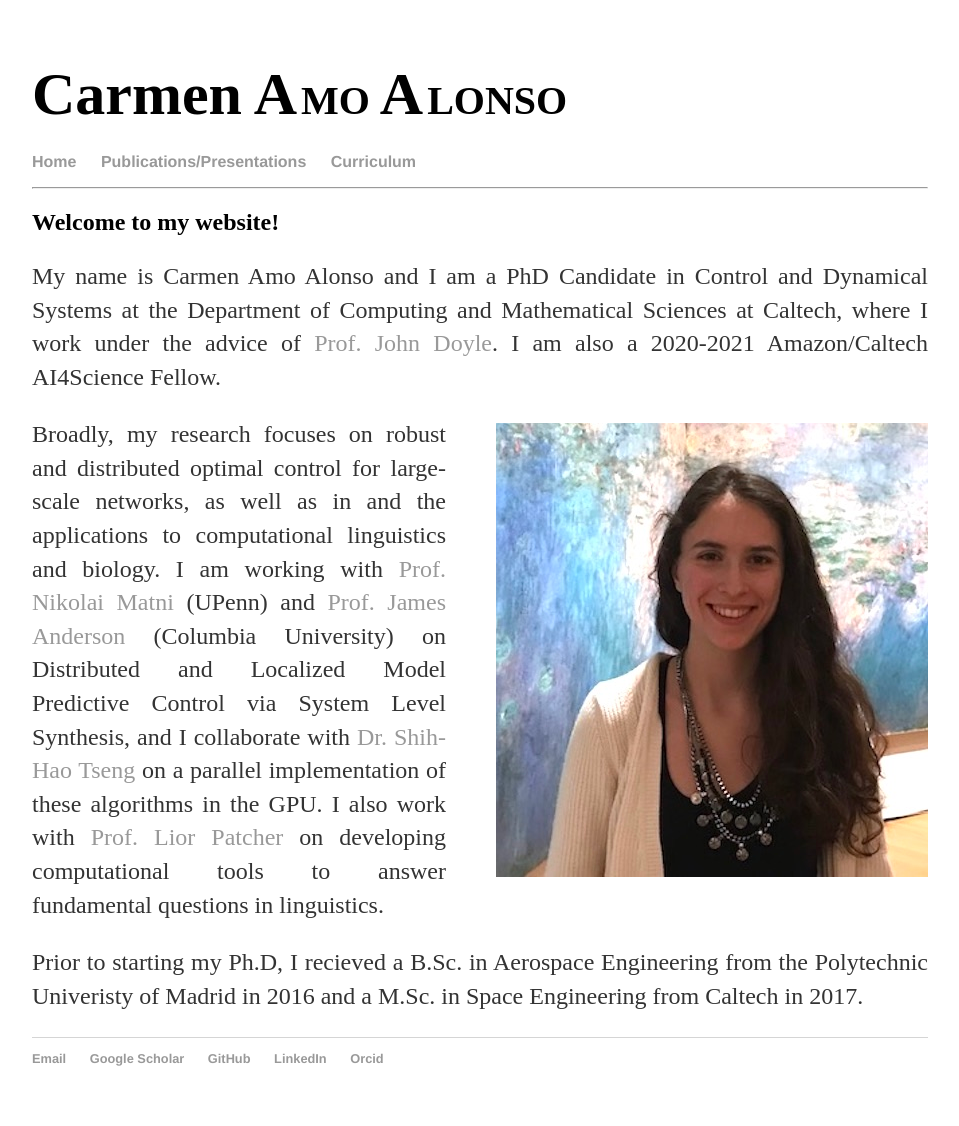
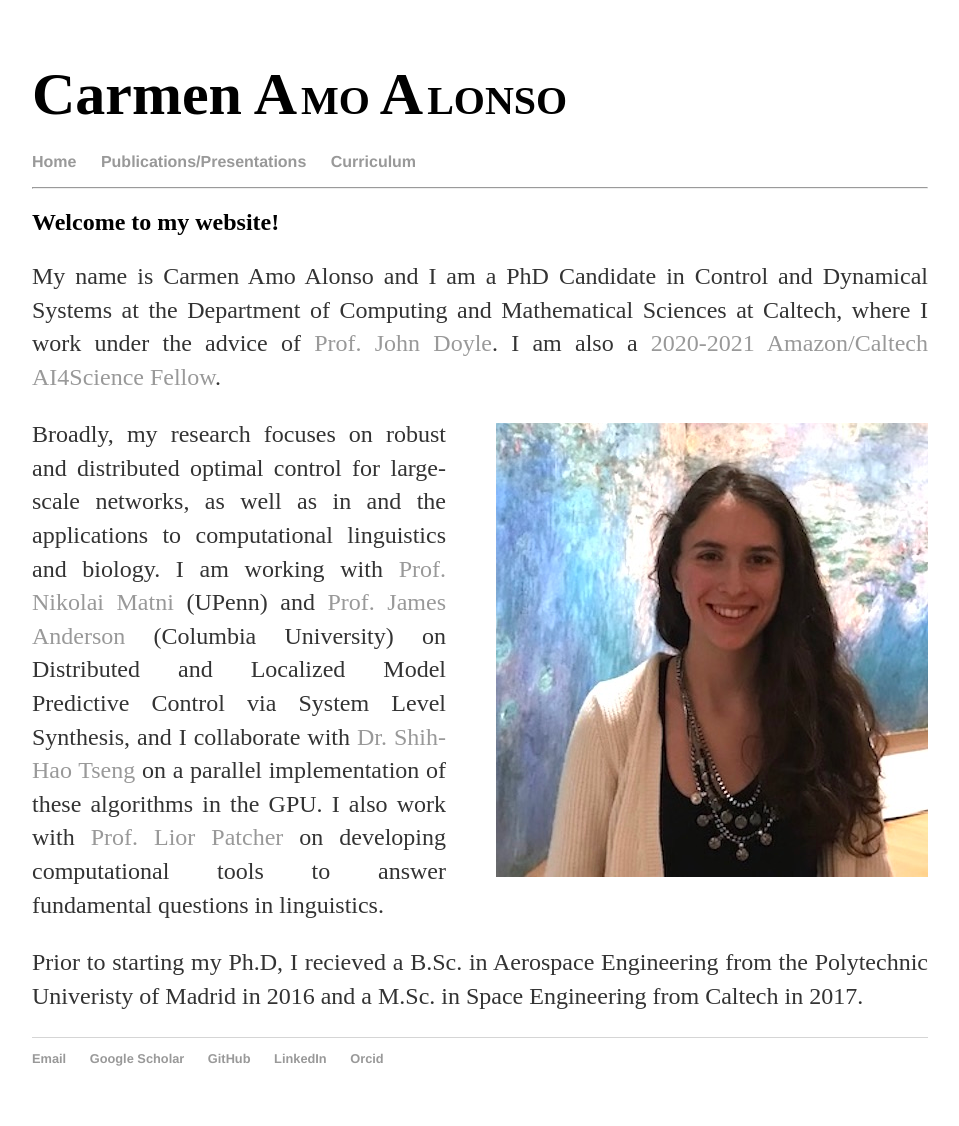
Before and after one commit to camoalon/camoalon.github.io, a Jekyll site: the page built from index.md, in a window 1280 px wide. Shown: the whole page, without its empty margins (160-1119 px from the left). Built offline with Jekyll 4.4.1, drawn with Linux system fonts in a browser that asks for light colours.

Commit message:
added link

```diff
--- a/index.md
+++ b/index.md
@@ -4,8 +4,7 @@ title: Carmen Amo Alonso
 ---
 ## Welcome to my website!
 
-<p style='text-align: justify;'>  My name is Carmen Amo Alonso and I am a PhD Candidate in Control and Dynamical Systems at the Department of Computing and Mathematical Sciences at Caltech, where I work under the advice of <a href="http://www.cds.caltech.edu/~doyle/wiki/index.php?title=Main_Page">Prof. John Doyle</a>.  I am also a 2020-2021 Amazon/Caltech AI4Science Fellow.
-</p>
+<p style='text-align: justify;'>  My name is Carmen Amo Alonso and I am a PhD Candidate in Control and Dynamical Systems at the Department of Computing and Mathematical Sciences at Caltech, where I work under the advice of <a href="http://www.cds.caltech.edu/~doyle/wiki/index.php?title=Main_Page">Prof. John Doyle</a>.  I am also a <a href="https://cms.caltech.edu/academics/honors">2020-2021 Amazon/Caltech AI4Science Fellow</a>. </p>
 
 <img align="right" src="photo.jpeg" img style="float: right; padding-left: 50px;padding-top: 5px">
 
```
